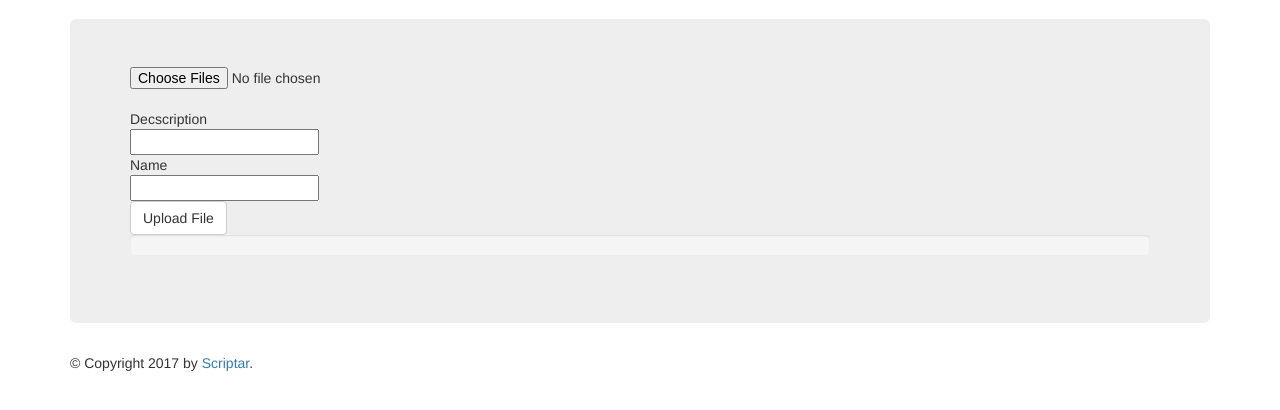
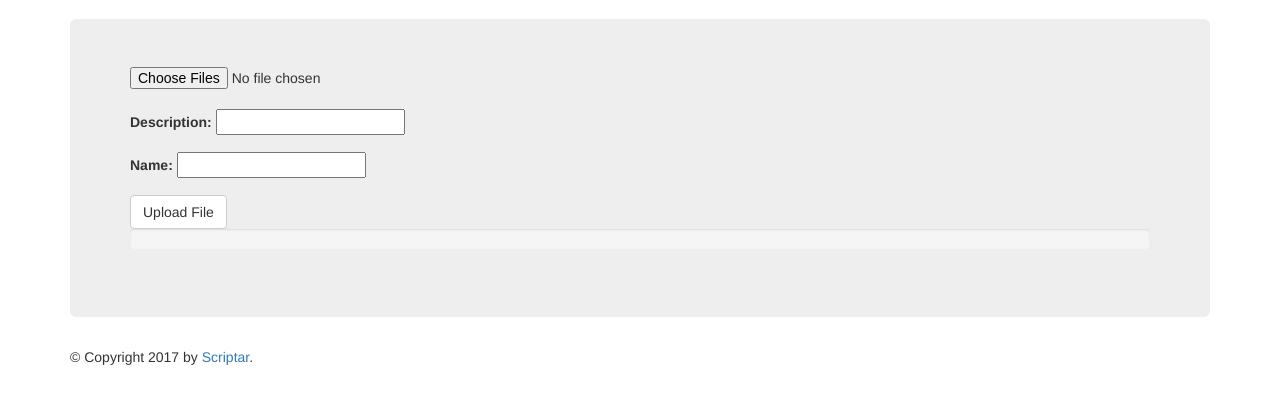
Before and after one commit to TheEdgeOfRage/scriptar, a Flask app: page /upload in a window 1280 px wide. Shown: the part 51-461 px from the top of the page. Run offline with Flask 2, Linux system fonts and the light colour scheme; the visitor is signed in with stand-in values (Sample User, id 1); some libraries are stand-ins or nearby versions.

Commit message:
[upload form] minor appearance fixes

```diff
--- a/templates/file_upload.html
+++ b/templates/file_upload.html
@@ -6,11 +6,15 @@
 <div class="jumbotron">
     <input id="upload-input" type="file" name="file" multiple></br>
 
-		Decscription<br>
+    <div class="form-group">
+        <label for="description">Description:</label>
         <input id="description" type="text" name="description"><br>
+    </div>
 
-		Name<br>
+    <div class="form-group">
+        <label for="script_name">Name:</label>
         <input id="script_name" type="text" name="script_name"><br>
+    </div>
 
     <button id="submit-file-upload" class="btn btn-default" type="button">Upload File</button>
 
```
Lines whose indentation alone changed are shown as unchanged.
